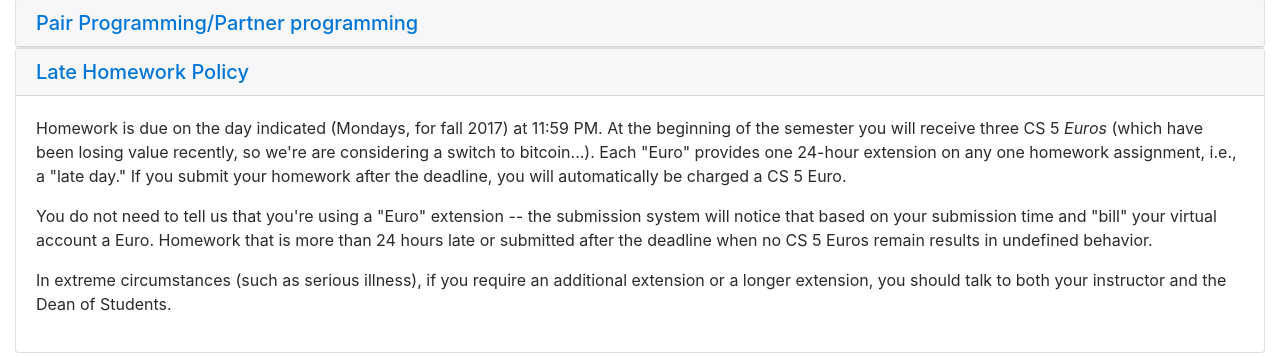
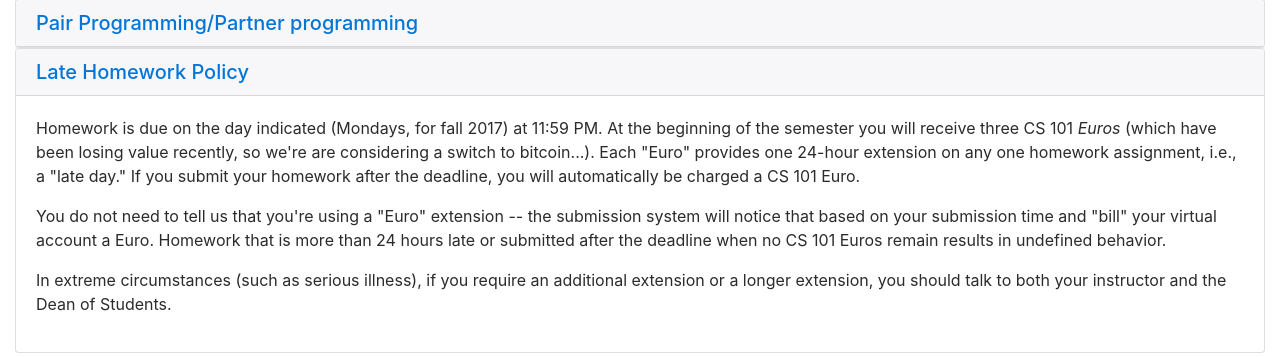
Before and after one commit to jikramer/cs101, a PHP site: page /pages/workpolicy.php in a window 1280 px wide, after a click on "Late Homework Policy". Shown: the part 444-801 px from the top of the page. Run offline with PHP 8.4, Linux system fonts and the light colour scheme.

Commit message:
cs101 updates

```diff
--- a/pages/home.php
+++ b/pages/home.php
@@ -41,7 +41,7 @@
 					</div>
 					<div class="row">
 						<div class="col-3">9/6/17</div>
-						<div class="col-9"><a href="../docs/lectures/lecture0.pptx" target="_blank">Lecture 0: Introduction</a></div>
+						<div class="col-9"><a href="../docs/lectures/Lecture0.pptx" target="_blank">Lecture 0: Introduction</a></div>
 					</div>
 					<div class="row">
 						<div class="col"><a href="../pages/orientation.php">Lab 0</a></div>
--- a/pages/workpolicy.php
+++ b/pages/workpolicy.php
@@ -125,13 +125,13 @@
 					<div id="collapseFive" class="collapse" role="tabpanel" aria-labelledby="headingFive">
 						<div class="card-block">
 							<p>
-								Homework is due on the day indicated (Mondays, for fall 2017) at 11:59 PM. At the beginning of the semester you will receive three CS 5 <i>Euros</i>
+								Homework is due on the day indicated (Mondays, for fall 2017) at 11:59 PM. At the beginning of the semester you will receive three CS 101 <i>Euros</i>
 								(which have been losing value recently, so we're are considering a switch to bitcoin...). Each "Euro" provides one 24-hour extension on any one
-								homework assignment, i.e., a "late day."  If you submit your homework after the deadline, you will automatically be charged a CS 5 Euro.
+								homework assignment, i.e., a "late day."  If you submit your homework after the deadline, you will automatically be charged a CS 101 Euro.
 							</p>
 							<p>
 								You do not need to tell us that you're using a "Euro" extension -- the submission system will notice that based on your submission time and
-								"bill" your virtual account a Euro.  Homework that is more than 24 hours late or submitted after the deadline when no CS 5 Euros remain results
+								"bill" your virtual account a Euro.  Homework that is more than 24 hours late or submitted after the deadline when no CS 101 Euros remain results
 								in undefined behavior.
 							</p>
 							<p>
```
